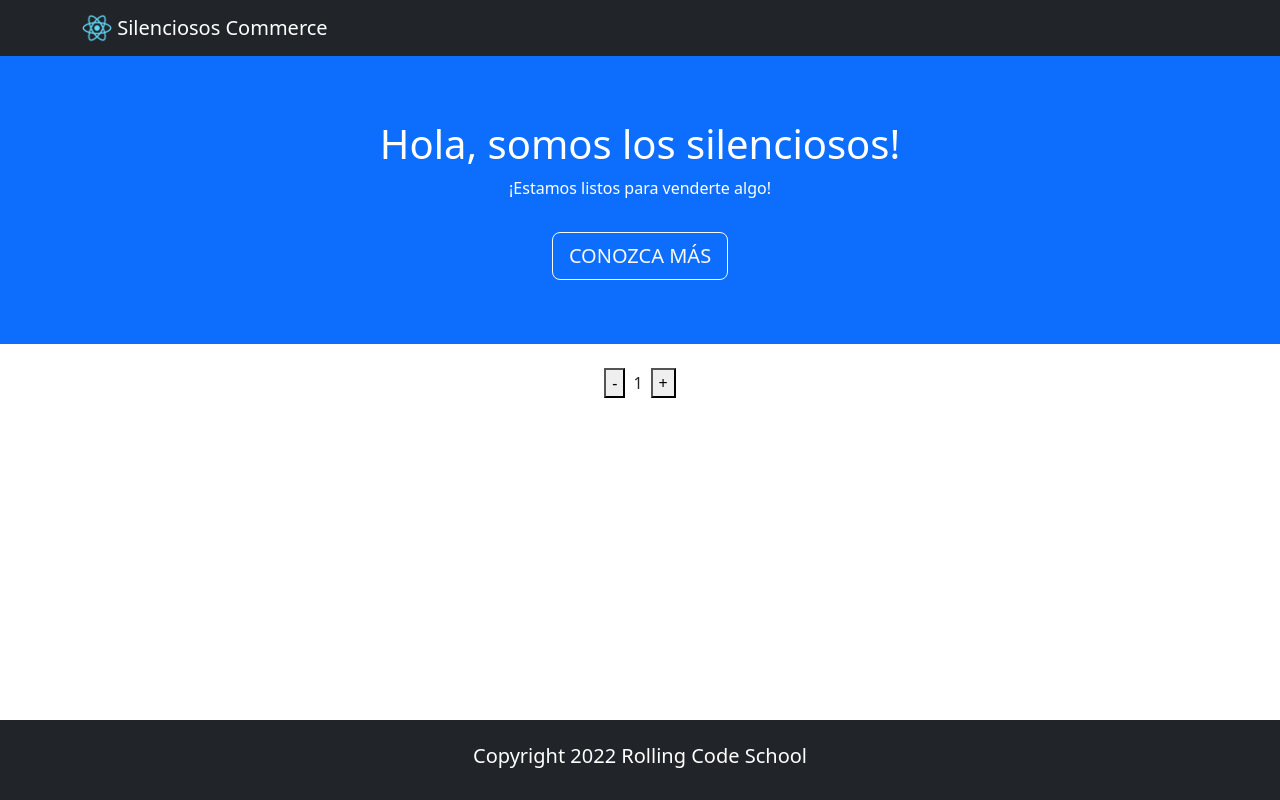
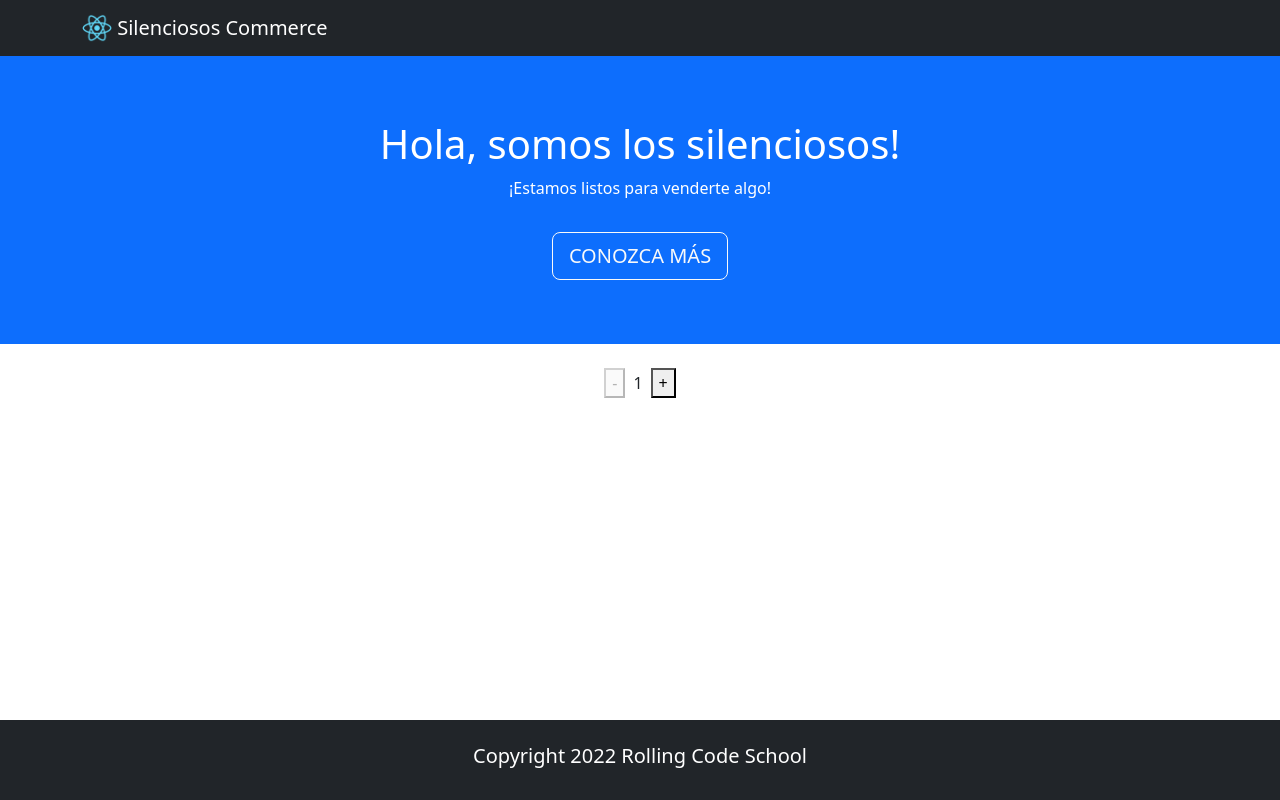
Before and after one commit to diegograssino/rcs-silenciosos-commerce, a React (Create React App) app: page / in a window 1280 px wide. Built offline with nearby package versions, Linux system fonts and the light colour scheme; no server answers.

Commit message:
Fin de la clase

```diff
--- a/src/App.js
+++ b/src/App.js
@@ -1,4 +1,5 @@
 import 'bootstrap/dist/css/bootstrap.min.css';
+import './css/globals.css';
 
 import Main from './pages/Main';
 
--- /dev/null
+++ b/src/components/Counter.js
@@ -0,0 +1,48 @@
+import React from 'react';
+import { Container } from 'react-bootstrap';
+
+const Counter = props => {
+  const add = (state, setter) => {
+    setter(state + 1);
+  };
+  const sub = (state, setter) => {
+    // counterState--
+    // if (counterState > 1) {
+    // 	setCounterState(counterState - 1);
+    // }
+    props.counter > 1 && setter(state - 1);
+  };
+  const displayBlock = {
+    display: 'block',
+  };
+  const displayNone = { display: 'none' };
+  return (
+    <Container className="d-flex justify-content-center align-items-center mt-4">
+      <button
+        disabled={
+          props.counter > 1 ? false : true
+        }
+        // style={
+        //   counterState > 1
+        //     ? displayBlock
+        //     : displayNone
+        // }
+        onClick={() =>
+          sub(props.counter, props.setter)
+        }
+      >
+        -
+      </button>
+      <div className="mx-2">{props.counter}</div>
+      <button
+        onClick={() =>
+          add(props.counter, props.setter)
+        }
+      >
+        +
+      </button>
+    </Container>
+  );
+};
+
+export default Counter;
--- a/src/components/Hero.js
+++ b/src/components/Hero.js
@@ -1,6 +1,7 @@
 import React from 'react';
 import Button from 'react-bootstrap/Button';
 import Card from 'react-bootstrap/Card';
+import Counter from './Counter';
 
 const Hero = () => {
   return (
--- a/src/components/Landing.js
+++ b/src/components/Landing.js
@@ -1,26 +1,18 @@
 import React, { useState } from 'react';
-import { Container } from 'react-bootstrap';
+import Counter from './Counter';
 import Hero from './Hero';
 
 const Landing = () => {
   const [counterState, setCounterState] =
     useState(1);
 
-  const add = () => {
-    setCounterState(counterState + 1);
-  };
-  const sub = () => {
-    setCounterState(counterState - 1);
-  };
-
   return (
     <div>
       <Hero />
-      <Container className="d-flex justify-content-center align-items-center mt-4">
-        <button onClick={() => sub()}>-</button>
-        <div className="mx-2">{counterState}</div>
-        <button onClick={() => add()}>+</button>
-      </Container>
+      <Counter
+        counter={counterState}
+        setter={setCounterState}
+      />
     </div>
   );
 };
--- /dev/null
+++ b/src/css/globals.css
@@ -0,0 +1,3 @@
+.fondo-rojo {
+	background-color: red;
+}
--- a/src/index.js
+++ b/src/index.js
@@ -6,7 +6,7 @@ const root = ReactDOM.createRoot(
   document.getElementById('root')
 );
 root.render(
-  <React.StrictMode>
-    <App />
-  </React.StrictMode>
+  // <React.StrictMode>
+  <App />
+  // </React.StrictMode>
 );
--- a/src/pages/Main.js
+++ b/src/pages/Main.js
@@ -1,10 +1,20 @@
-import React from 'react';
+import React, {
+  useEffect,
+  useState,
+} from 'react';
 import Navbar from '../components/Navbar';
 import Landing from '../components/Landing';
 import Footer from '../components/Footer';
 import { Container } from 'react-bootstrap';
 
 const Main = () => {
+  const [data, setData] = useState([]);
+  useEffect(() => {
+    fetch('https://fakestoreapi.com/products/1')
+      .then(res => res.json())
+      .then(json => setData(json));
+  }, [data]);
+
   return (
     <>
       <Container
@@ -13,6 +23,10 @@ const Main = () => {
       >
         <Navbar />
         <Landing />
+        <div>{data.title}</div>
+        <div>{data.price}</div>
+        <div>{data.description}</div>
+
         <Footer />
       </Container>
     </>
```
